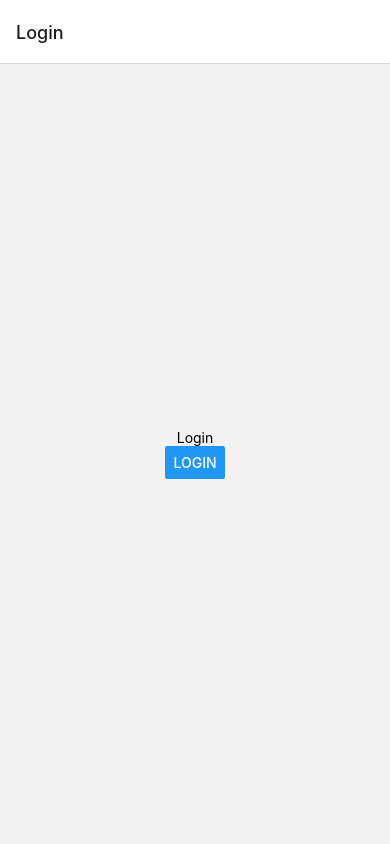
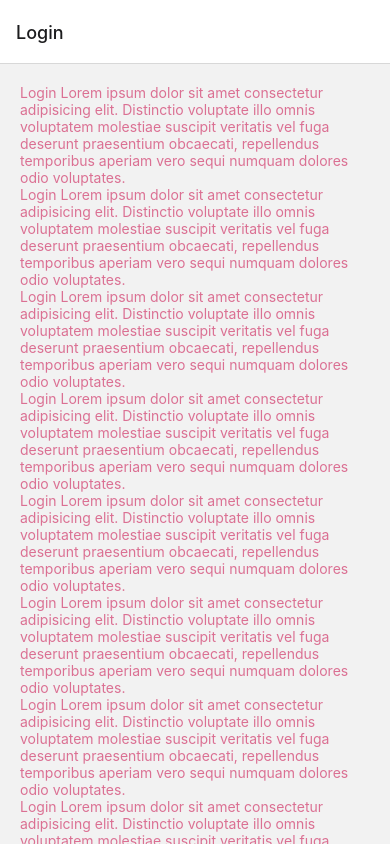
Before and after one commit to agboolaidris/Reactnative-Contact-App, a React Native app: screen / in a window 390 px wide. Built offline with nearby package versions, Linux system fonts and the light colour scheme.

Commit message:
setup ui

```diff
--- a/app.json
+++ b/app.json
@@ -14,9 +14,7 @@
     "updates": {
       "fallbackToCacheTimeout": 0
     },
-    "assetBundlePatterns": [
-      "**/*"
-    ],
+    "assetBundlePatterns": ["**/*"],
     "ios": {
       "supportsTablet": true
     },
@@ -29,5 +27,8 @@
     "web": {
       "favicon": "./assets/favicon.png"
     }
+  },
+  "resolutions": {
+    "styled-components": "^5"
   }
 }
--- a/package.json
+++ b/package.json
@@ -22,12 +22,14 @@
     "react-native-reanimated": "~2.8.0",
     "react-native-safe-area-context": "4.2.4",
     "react-native-screens": "~3.11.1",
-    "react-native-web": "0.17.7"
+    "react-native-web": "0.17.7",
+    "styled-components": "^5.3.5"
   },
   "devDependencies": {
     "@babel/core": "^7.12.9",
     "@types/react": "~17.0.21",
     "@types/react-native": "~0.66.13",
+    "@types/styled-components-react-native": "^5.1.3",
     "typescript": "~4.3.5"
   },
   "private": true
--- a/src/navigation/drawer.tsx
+++ b/src/navigation/drawer.tsx
@@ -4,7 +4,7 @@ import ContactList from "../screens/contact-list";
 import CreateContact from "../screens/create-contact";
 import { Route } from "../constants/route";
 
-const Drawer = createDrawerNavigator();
+const Drawer: any = createDrawerNavigator();
 
 export const DrawerNavigation = () => {
   return (
--- a/src/navigation/stack.tsx
+++ b/src/navigation/stack.tsx
@@ -5,7 +5,7 @@ import Register from "../screens/register";
 import { round } from "react-native-reanimated";
 import { Route } from "../constants/route";
 
-const Stack = createNativeStackNavigator();
+const Stack: any = createNativeStackNavigator();
 
 // export const PrivateStack = () => {
 //   return (
--- a/src/screens/contact-list/index.tsx
+++ b/src/screens/contact-list/index.tsx
@@ -1,15 +1,15 @@
-import { View, Text, Button } from "react-native";
 import React from "react";
 import { useGlobalDispatch } from "../../store";
 import { AUTHTYPE } from "../../store/reducers/auth";
+import { StyledView, Typography } from "../../ui/atoms";
 
 const ContactList = () => {
   const dispatch = useGlobalDispatch();
 
   return (
-    <View style={{ flex: 1, alignItems: "center", justifyContent: "center" }}>
-      <Text>ContactList</Text>
-      <Button
+    <StyledView>
+      <Typography>ContactList</Typography>
+      {/* <Button
         title="Login out"
         onPress={() =>
           dispatch({
@@ -17,8 +17,8 @@ const ContactList = () => {
             payload: { isAuthenticated: false },
           })
         }
-      />
-    </View>
+      /> */}
+    </StyledView>
   );
 };
 
--- a/src/screens/create-contact/index.tsx
+++ b/src/screens/create-contact/index.tsx
@@ -1,11 +1,14 @@
 import { View, Text } from "react-native";
 import React from "react";
+import { StyledView, Typography } from "../../ui/atoms";
 
 const CreateContact = () => {
   return (
-    <View style={{ flex: 1, alignItems: "center", justifyContent: "center" }}>
-      <Text>Create Contact</Text>
-    </View>
+    <StyledView
+      style={{ flex: 1, alignItems: "center", justifyContent: "center" }}
+    >
+      <Typography>Create Contact</Typography>
+    </StyledView>
   );
 };
 
--- a/src/screens/login/index.tsx
+++ b/src/screens/login/index.tsx
@@ -2,19 +2,91 @@ import { View, Text, Button } from "react-native";
 import React from "react";
 import { useGlobalDispatch } from "../../store";
 import { AUTHTYPE } from "../../store/reducers/auth";
+import { Container, StyledView, Typography } from "../../ui/atoms";
 
 const Login = () => {
   const dispatch = useGlobalDispatch();
   return (
-    <View style={{ flex: 1, alignItems: "center", justifyContent: "center" }}>
-      <Text>Login</Text>
-      <Button
+    <Container>
+      <Typography>
+        Login Lorem ipsum dolor sit amet consectetur adipisicing elit.
+        Distinctio voluptate illo omnis voluptatem molestiae suscipit veritatis
+        vel fuga deserunt praesentium obcaecati, repellendus temporibus aperiam
+        vero sequi numquam dolores odio voluptates.
+      </Typography>
+      <Typography>
+        Login Lorem ipsum dolor sit amet consectetur adipisicing elit.
+        Distinctio voluptate illo omnis voluptatem molestiae suscipit veritatis
+        vel fuga deserunt praesentium obcaecati, repellendus temporibus aperiam
+        vero sequi numquam dolores odio voluptates.
+      </Typography>
+      <Typography>
+        Login Lorem ipsum dolor sit amet consectetur adipisicing elit.
+        Distinctio voluptate illo omnis voluptatem molestiae suscipit veritatis
+        vel fuga deserunt praesentium obcaecati, repellendus temporibus aperiam
+        vero sequi numquam dolores odio voluptates.
+      </Typography>
+      <Typography>
+        Login Lorem ipsum dolor sit amet consectetur adipisicing elit.
+        Distinctio voluptate illo omnis voluptatem molestiae suscipit veritatis
+        vel fuga deserunt praesentium obcaecati, repellendus temporibus aperiam
+        vero sequi numquam dolores odio voluptates.
+      </Typography>
+      <Typography>
+        Login Lorem ipsum dolor sit amet consectetur adipisicing elit.
+        Distinctio voluptate illo omnis voluptatem molestiae suscipit veritatis
+        vel fuga deserunt praesentium obcaecati, repellendus temporibus aperiam
+        vero sequi numquam dolores odio voluptates.
+      </Typography>
+      <Typography>
+        Login Lorem ipsum dolor sit amet consectetur adipisicing elit.
+        Distinctio voluptate illo omnis voluptatem molestiae suscipit veritatis
+        vel fuga deserunt praesentium obcaecati, repellendus temporibus aperiam
+        vero sequi numquam dolores odio voluptates.
+      </Typography>
+      <Typography>
+        Login Lorem ipsum dolor sit amet consectetur adipisicing elit.
+        Distinctio voluptate illo omnis voluptatem molestiae suscipit veritatis
+        vel fuga deserunt praesentium obcaecati, repellendus temporibus aperiam
+        vero sequi numquam dolores odio voluptates.
+      </Typography>
+      <Typography>
+        Login Lorem ipsum dolor sit amet consectetur adipisicing elit.
+        Distinctio voluptate illo omnis voluptatem molestiae suscipit veritatis
+        vel fuga deserunt praesentium obcaecati, repellendus temporibus aperiam
+        vero sequi numquam dolores odio voluptates.
+      </Typography>
+      <Typography>
+        Login Lorem ipsum dolor sit amet consectetur adipisicing elit.
+        Distinctio voluptate illo omnis voluptatem molestiae suscipit veritatis
+        vel fuga deserunt praesentium obcaecati, repellendus temporibus aperiam
+        vero sequi numquam dolores odio voluptates.
+      </Typography>
+      <Typography>
+        Login Lorem ipsum dolor sit amet consectetur adipisicing elit.
+        Distinctio voluptate illo omnis voluptatem molestiae suscipit veritatis
+        vel fuga deserunt praesentium obcaecati, repellendus temporibus aperiam
+        vero sequi numquam dolores odio voluptates.
+      </Typography>
+      <Typography>
+        Login Lorem ipsum dolor sit amet consectetur adipisicing elit.
+        Distinctio voluptate illo omnis voluptatem molestiae suscipit veritatis
+        vel fuga deserunt praesentium obcaecati, repellendus temporibus aperiam
+        vero sequi numquam dolores odio voluptates.
+      </Typography>
+      <Typography>
+        Login Lorem ipsum dolor sit amet consectetur adipisicing elit.
+        Distinctio voluptate illo omnis voluptatem molestiae suscipit veritatis
+        vel fuga deserunt praesentium obcaecati, repellendus temporibus aperiam
+        vero sequi numquam dolores odio voluptates.
+      </Typography>
+      {/* <Button
         title="Login"
         onPress={() =>
           dispatch({ type: AUTHTYPE.LOGIN, payload: { isAuthenticated: true } })
         }
-      />
-    </View>
+      /> */}
+    </Container>
   );
 };
 
--- a/src/screens/register/index.tsx
+++ b/src/screens/register/index.tsx
@@ -1,11 +1,14 @@
 import { View, Text } from "react-native";
 import React from "react";
+import { Typography } from "../../ui/atoms";
 
 const Register = () => {
   return (
-    <View style={{ flex: 1, alignItems: "center", justifyContent: "center" }}>
-      <Text>Register</Text>
-    </View>
+    <Typography
+      style={{ flex: 1, alignItems: "center", justifyContent: "center" }}
+    >
+      <Typography>Register</Typography>
+    </Typography>
   );
 };
 
--- /dev/null
+++ b/src/ui/atoms/container.ts
@@ -0,0 +1,6 @@
+import React from "react";
+import styled from "styled-components/native";
+
+export const Container = styled.ScrollView`
+  padding: 20px;
+`;
--- /dev/null
+++ b/src/ui/atoms/index.ts
@@ -0,0 +1,5 @@
+import { Typography } from "./typography";
+import { StyledView } from "./view";
+import { Container } from "./container";
+
+export { Typography, StyledView, Container };
--- /dev/null
+++ b/src/ui/atoms/typography.ts
@@ -0,0 +1,6 @@
+import React from "react";
+import styled from "styled-components/native";
+
+export const Typography = styled.Text`
+  color: palevioletred;
+`;
--- /dev/null
+++ b/src/ui/atoms/view.ts
@@ -0,0 +1,6 @@
+import React from "react";
+import styled from "styled-components/native";
+
+export const StyledView = styled.View`
+  background-color: papayawhip;
+`;
```
Also changed, not shown: 1 other file (tests, documents, lock files or other folders).
